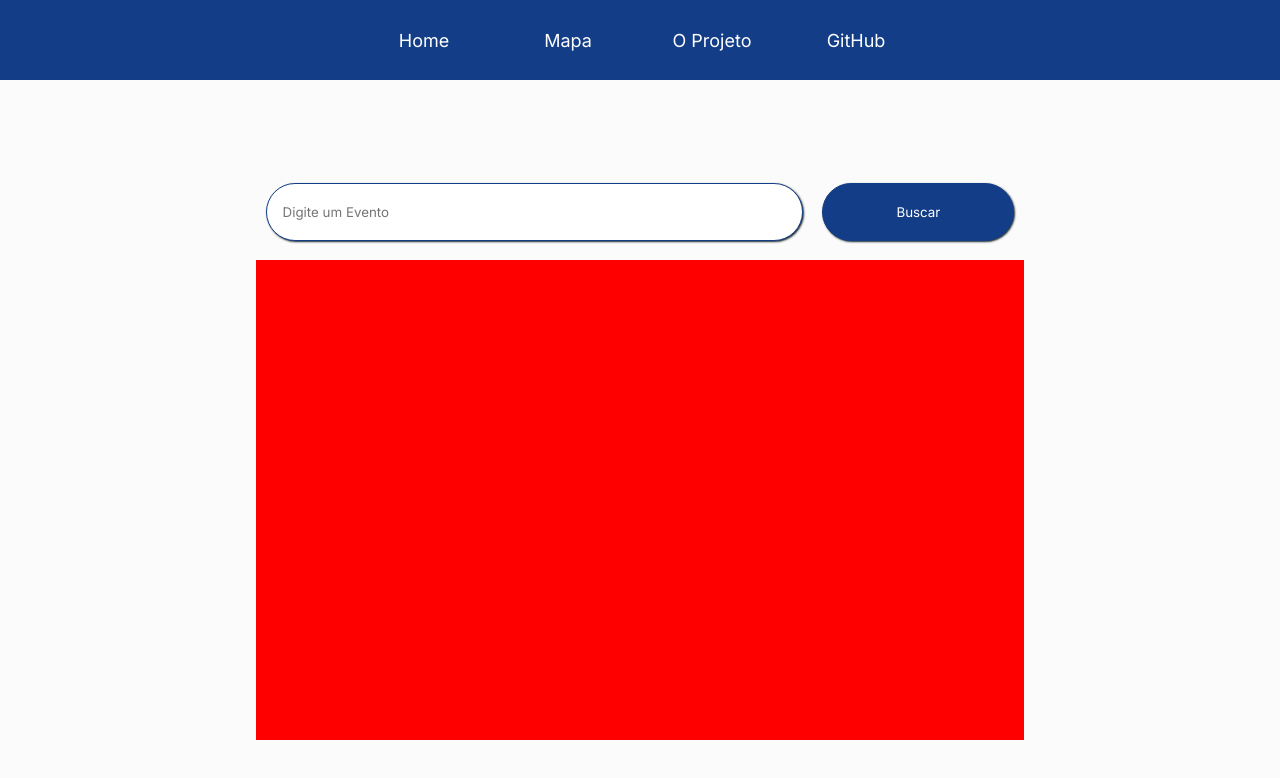
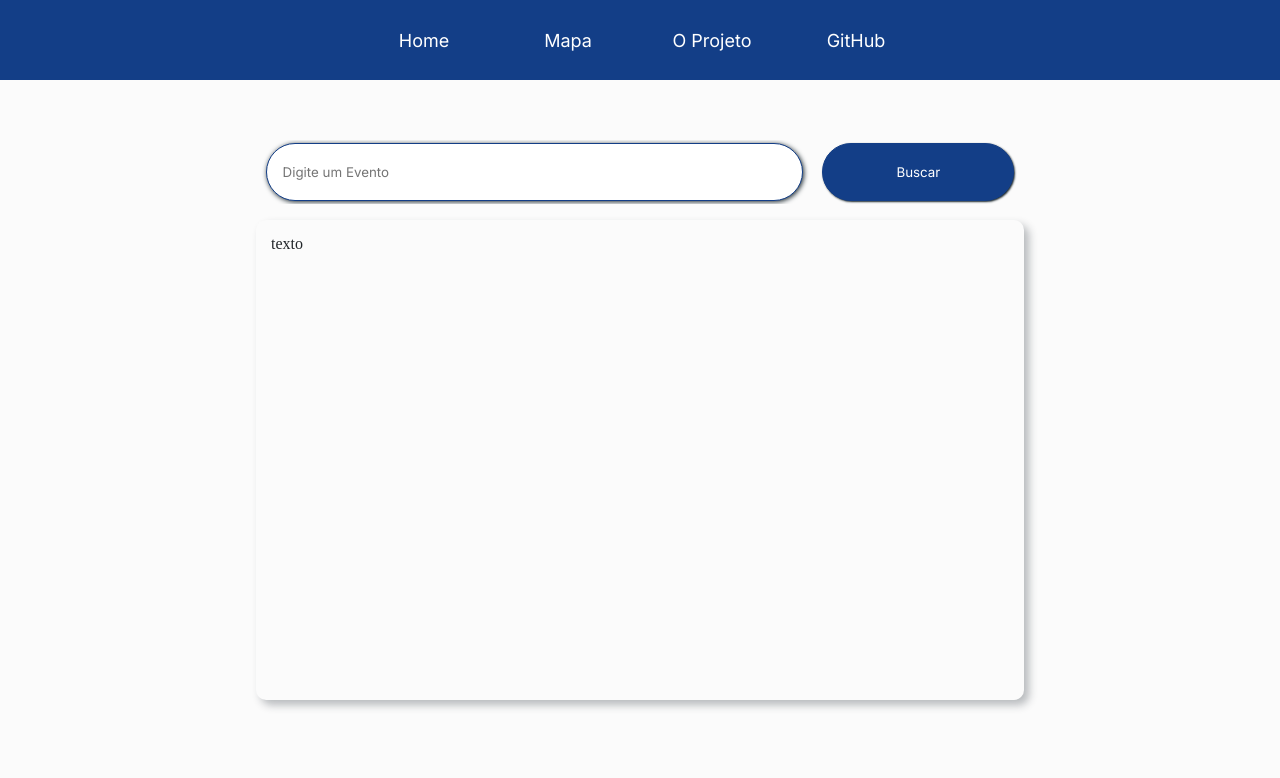
Before and after one commit to AndersonIvanildo/monitoring-of-university-activities, a Next.js app: page / in a window 1280 px wide. Shown: the top 778 px of the page. Built offline with nearby package versions, Linux system fonts and the light colour scheme.

Commit message:
update resultados

```diff
--- a/src/app/components/barra_pesquisa/barra_pesquisa.module.css
+++ b/src/app/components/barra_pesquisa/barra_pesquisa.module.css
@@ -1,6 +1,6 @@
 .secaoPesquisa {
     /* Com relação ao formato do elemento */
-    margin-top: 100px;
+    margin-top: 60px;
     width: 60vw;
     height: 8vh;
 
@@ -23,7 +23,7 @@
 
     /* Com relação as propriedades de cor do elemento */
     border: 1px solid var(--azulPrincipal);
-    box-shadow: 1px 1px 2px var(--fundoEscuro);
+    box-shadow: 1px 1px 5px var(--fundoEscuro);
 
     /* Com relação ao conteúdo dentro do elemento */
     font-family: var(--font-inter);
--- a/src/app/components/resultados/page.tsx
+++ b/src/app/components/resultados/page.tsx
@@ -4,7 +4,7 @@ import BarraPesquisa from "../barra_pesquisa/page"
 export default function Conteudo() {
     return (
         <div className={styles.conteudo}>
-
+            texto
         </div>
     )
 }
--- a/src/app/components/resultados/resultado.module.css
+++ b/src/app/components/resultados/resultado.module.css
@@ -1,14 +1,15 @@
 .conteudo {
-
-
     /* Com relação ao formato do elemento */
     margin-top: 1rem;
+    margin-bottom: 1rem;
     height: 60vh;
     width: 60vw;
-
+    border-radius: 10px;
+    padding: 15px;
 
     /* Com relação as propriedades de cor do elemento */
-    background-color: red;
+    background-color: var(--fundoClaro);
+    box-shadow: 5px 5px 8px rgba(25, 38, 45, 0.3);
 
     /* Com relação ao conteúdo dentro do elemento */
 
```
Also changed, not shown: src/app/components/cardAtividade/atividade.module.css (added), src/app/components/cardAtividade/page.tsx (added).
